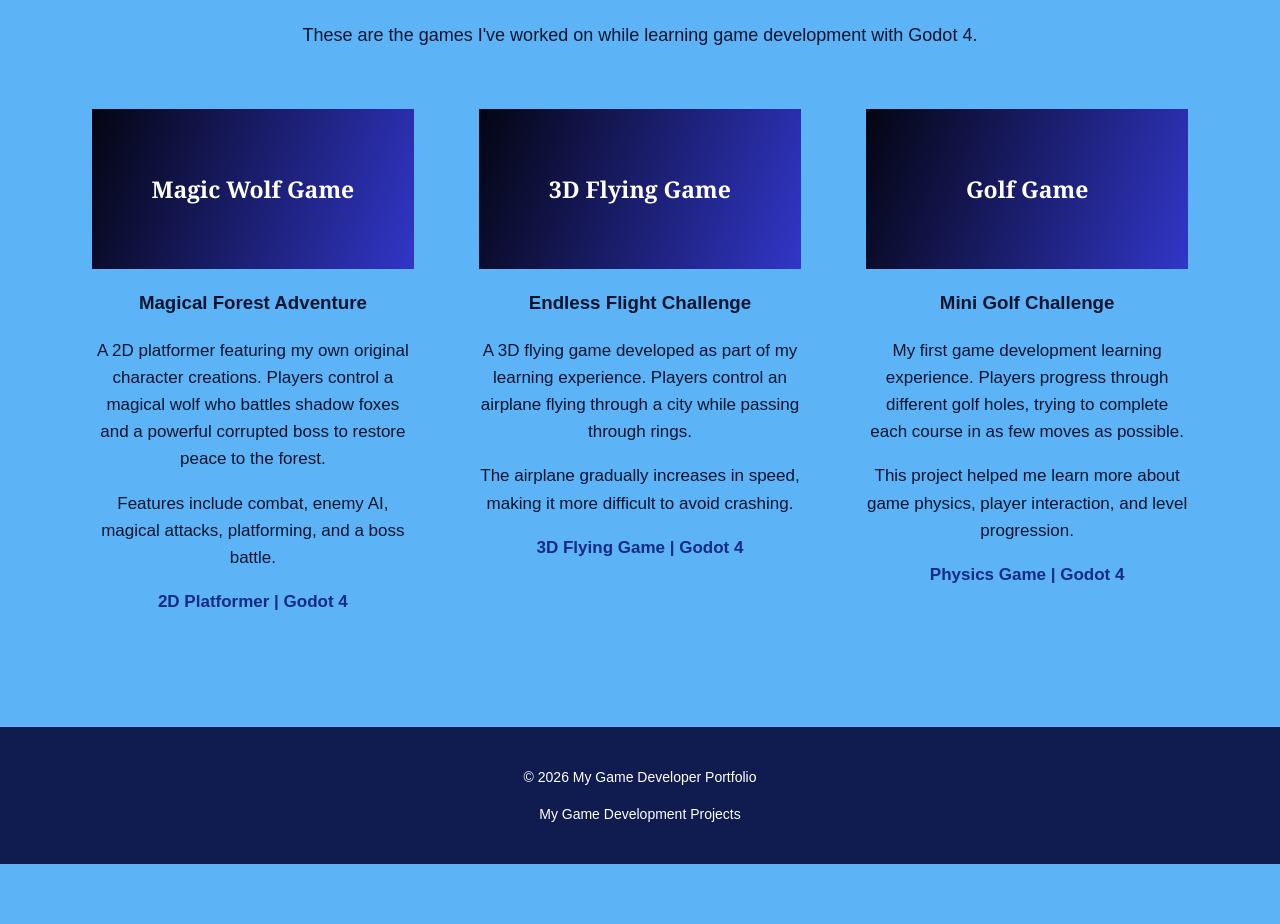
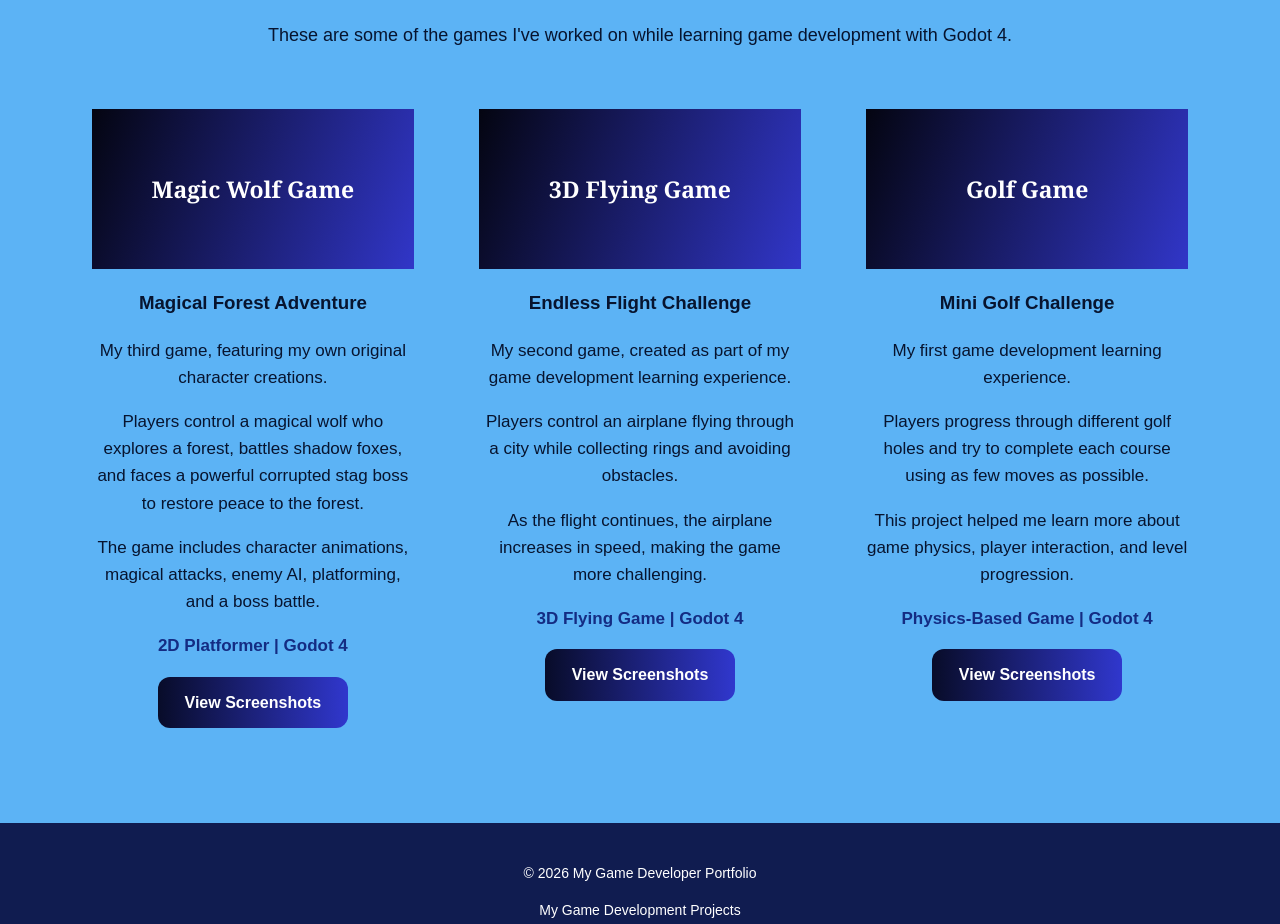
Before and after one commit to Dangerwolf1/game-developer-portfolio, a plain HTML site: page projects.html in a window 1280 px wide. Shown: the part 297-1221 px from the top of the page. Before the commit the page ends 1161 px from the top, so only its background shows below. Drawn offline with Linux system fonts and the light colour scheme.

Commit message:
Revise project descriptions in projects.html
Updated project descriptions and improved clarity in the text.

```diff
--- a/projects.html
+++ b/projects.html
@@ -4,113 +4,149 @@
 <head>
     <meta charset="UTF-8">
     <meta name="viewport" content="width=device-width, initial-scale=1.0">
+    <meta name="description" content="Explore my Godot 4 game development projects.">
     <title>Projects | My Game Developer Portfolio</title>
     <link rel="stylesheet" href="style.css">
 </head>
 <body>
 
-<header>
+<header class="site-header">
     <h1>My Game Developer Portfolio</h1>
+
     <nav aria-label="Main navigation">
         <a href="index.html">Home</a>
         <a href="about.html">About</a>
         <a href="projects.html" aria-current="page">Projects</a>
-        <a href="skills.html">Skills</a>
+        <a href="images.html">Images</a>
         <a href="contact.html">Contact</a>
     </nav>
 </header>
 
 <main>
+
     <section class="projects-section">
+
         <h2>My Game Projects</h2>
+
         <p class="section-intro">
-            These are the games I've worked on while
-            learning game development with Godot 4.
+            These are some of the games I've worked on
+            while learning game development with Godot 4.
         </p>
 
         <div class="project-container">
 
             <article class="project-card">
+
                 <div class="project-image">
                     <h3>Magic Wolf Game</h3>
                 </div>
 
                 <h3>Magical Forest Adventure</h3>
+
                 <p>
-                    A 2D platformer featuring my own
-                    original character creations.
-                    Players control a magical wolf
-                    who battles shadow foxes and a
-                    powerful corrupted boss to
-                    restore peace to the forest.
+                    My third game, featuring my own original
+                    character creations.
                 </p>
 
                 <p>
-                    Features include combat,
-                    enemy AI, magical attacks,
-                    platforming, and a boss battle.
+                    Players control a magical wolf who
+                    explores a forest, battles shadow foxes,
+                    and faces a powerful corrupted stag
+                    boss to restore peace to the forest.
+                </p>
+
+                <p>
+                    The game includes character animations,
+                    magical attacks, enemy AI, platforming,
+                    and a boss battle.
                 </p>
 
                 <p class="project-type">
                     2D Platformer | Godot 4
                 </p>
+
+                <a href="images.html#wolf-gallery" class="button">
+                    View Screenshots
+                </a>
+
             </article>
 
             <article class="project-card">
+
                 <div class="project-image">
                     <h3>3D Flying Game</h3>
                 </div>
 
                 <h3>Endless Flight Challenge</h3>
+
                 <p>
-                    A 3D flying game developed
-                    as part of my learning experience.
-                    Players control an airplane
-                    flying through a city while
-                    passing through rings.
+                    My second game, created as part
+                    of my game development learning
+                    experience.
                 </p>
 
                 <p>
-                    The airplane gradually increases
-                    in speed, making it more difficult
-                    to avoid crashing.
+                    Players control an airplane flying
+                    through a city while collecting rings
+                    and avoiding obstacles.
+                </p>
+
+                <p>
+                    As the flight continues, the airplane
+                    increases in speed, making the game
+                    more challenging.
                 </p>
 
                 <p class="project-type">
                     3D Flying Game | Godot 4
                 </p>
+
+                <a href="images.html#flying-gallery" class="button">
+                    View Screenshots
+                </a>
+
             </article>
 
             <article class="project-card">
+
                 <div class="project-image">
                     <h3>Golf Game</h3>
                 </div>
 
                 <h3>Mini Golf Challenge</h3>
+
                 <p>
-                    My first game development
-                    learning experience.
-                    Players progress through
-                    different golf holes,
-                    trying to complete each
-                    course in as few moves
-                    as possible.
+                    My first game development learning
+                    experience.
                 </p>
 
                 <p>
-                    This project helped me
-                    learn more about game physics,
+                    Players progress through different
+                    golf holes and try to complete each
+                    course using as few moves as possible.
+                </p>
+
+                <p>
+                    This project helped me learn
+                    more about game physics,
                     player interaction, and
                     level progression.
                 </p>
 
                 <p class="project-type">
-                    Physics Game | Godot 4
+                    Physics-Based Game | Godot 4
                 </p>
+
+                <a href="images.html#golf-gallery" class="button">
+                    View Screenshots
+                </a>
+
             </article>
 
         </div>
+
     </section>
+
 </main>
 
 <footer>
```
